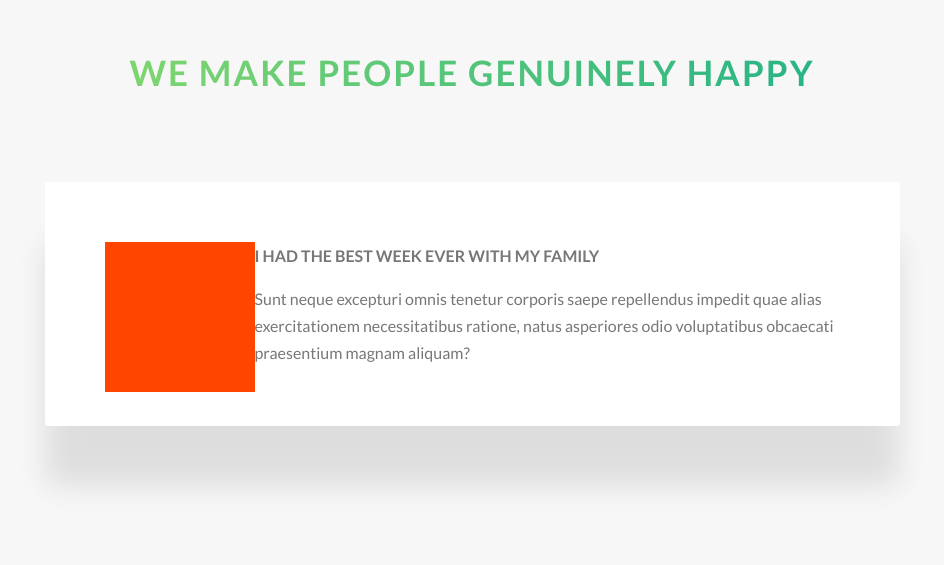
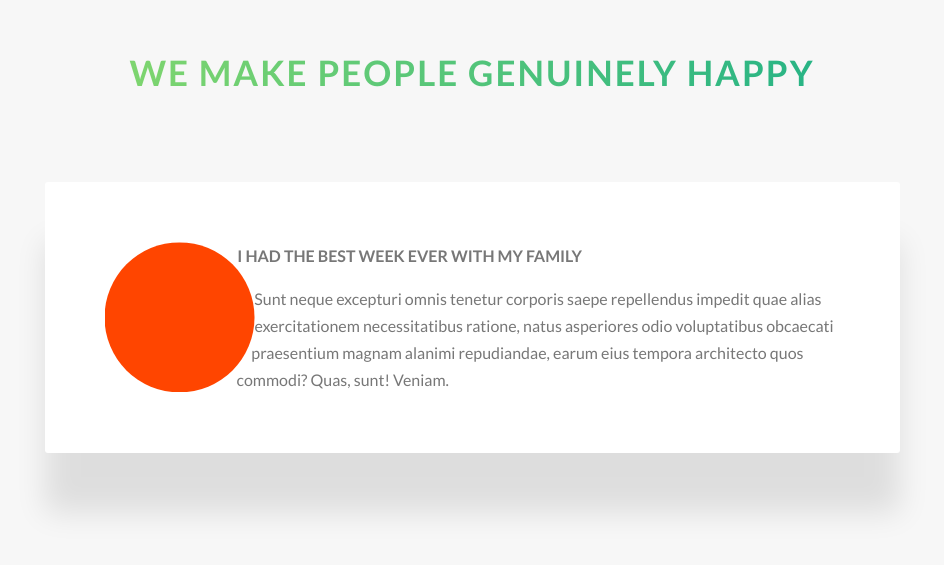
Before and after one commit to shivani-kaushik/natours, a website: page index.html in a window 1280 px wide. Shown: the part 3450-4015 px from the top of the page, without its empty margins (168-1112 px from the left). Drawn offline with Linux system fonts and the light colour scheme.

Commit message:
section-stories1.1

```diff
--- a/index.html
+++ b/index.html
@@ -279,7 +279,8 @@
                             I had the best week ever with my family</h3>
                         <p>Sunt neque excepturi omnis tenetur corporis saepe repellendus impedit quae alias
                             exercitationem necessitatibus ratione, natus asperiores odio voluptatibus obcaecati
-                            praesentium magnam aliquam?</p>
+                            praesentium magnam alanimi repudiandae, earum eius tempora architecto quos commodi? Quas,
+                            sunt! Veniam.</p>
                     </div>
                 </div>
             </div>
--- a/sass/components/_story.scss
+++ b/sass/components/_story.scss
@@ -12,5 +12,9 @@
     height: 15rem;
     background-color: orangered;
     float: left;
+    -webkit-shape-outside: circle(50% at 50% 50%);
+    shape-outside: circle(50% at 50% 50%);
+    -webkit-clip-path: circle(50% at 50% 50%);
+    clip-path: circle(50% at 50% 50%);
   }
 }
```
Also changed, not shown: css/style.css, 2 other files.
